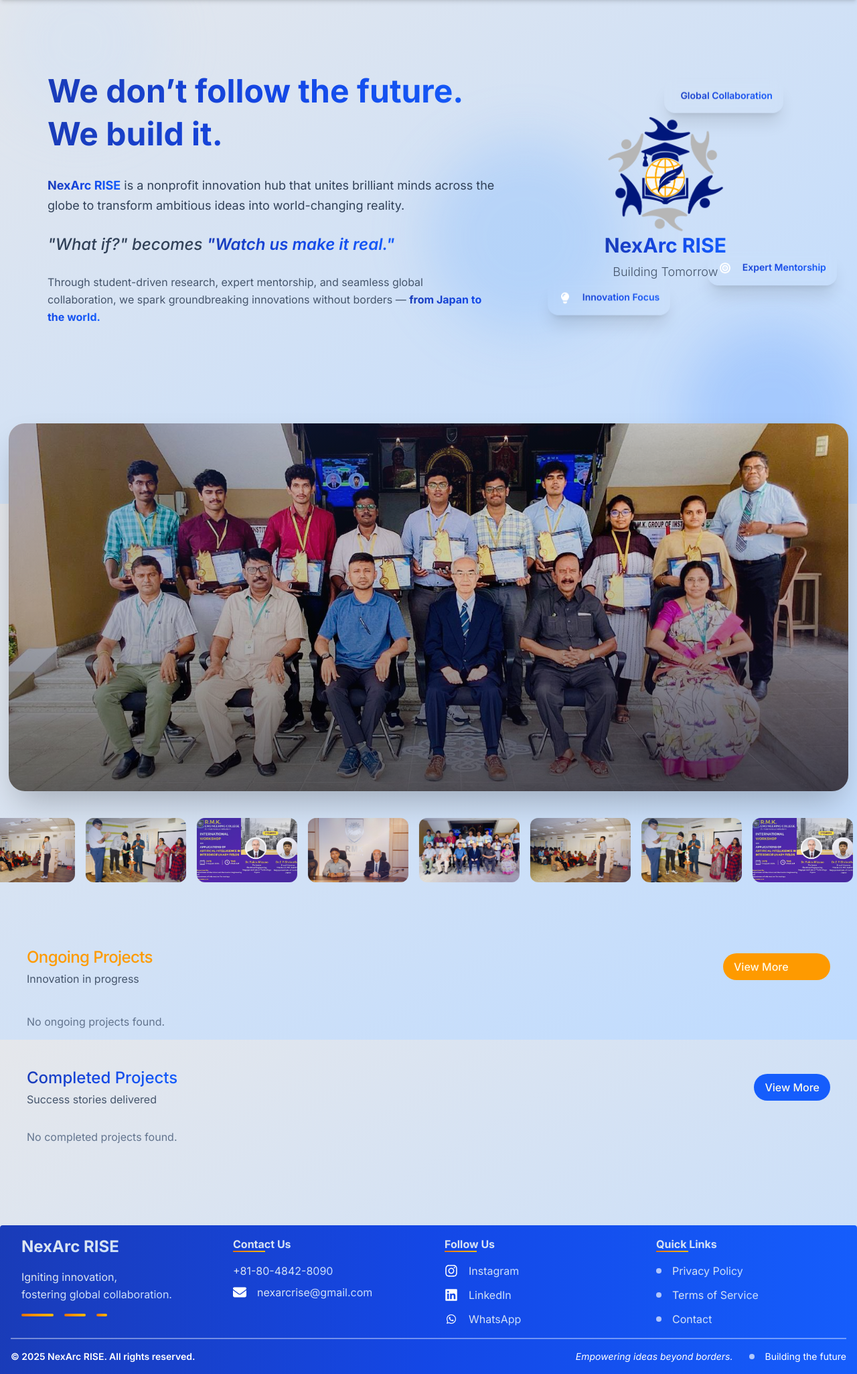
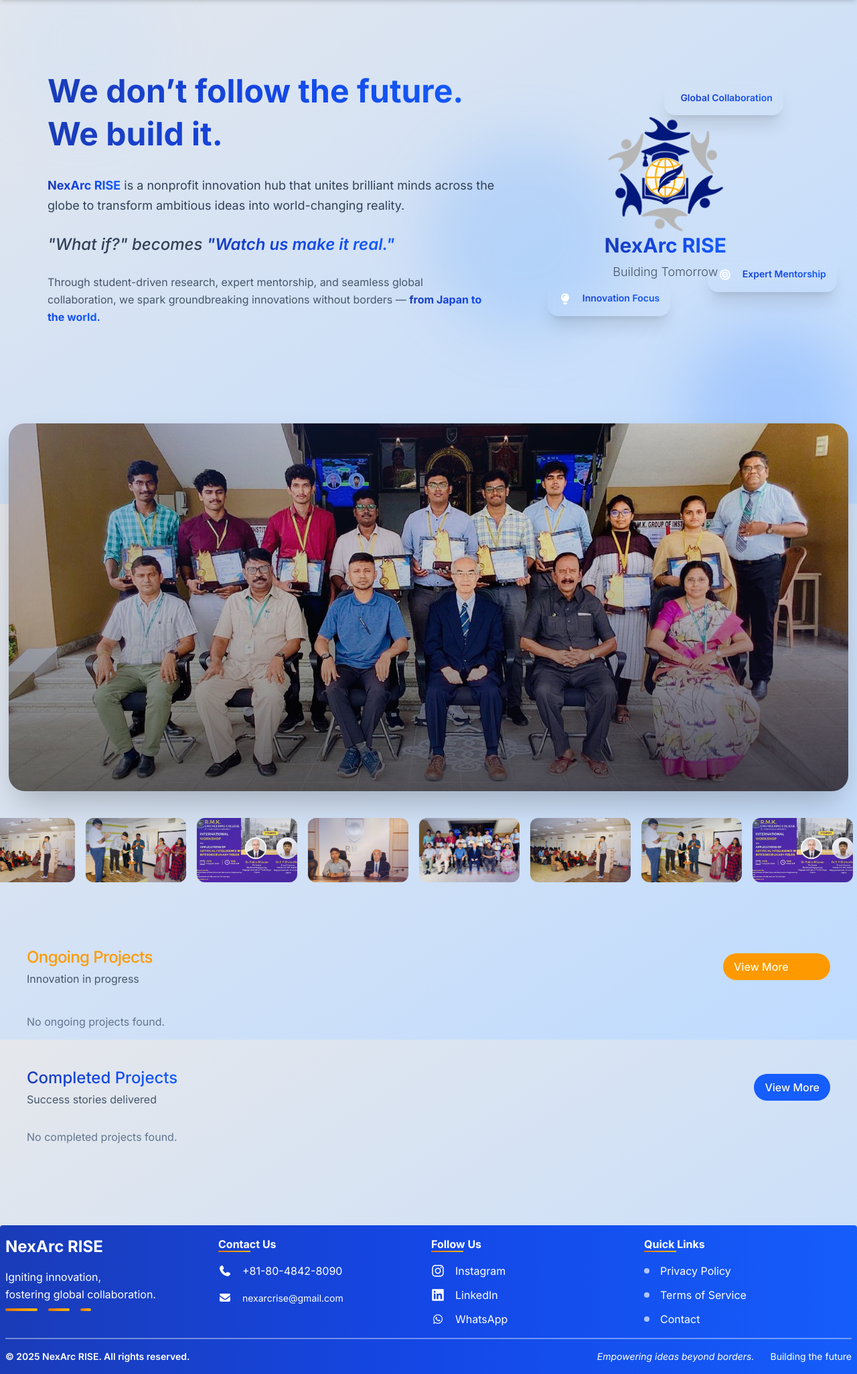
Before and after one commit to Chokkalingam-s/NexArc-RISE, a PHP site: page /nexarc-rise/ in a window 1280 px wide. Shown: the part 48-2099 px from the top of the page at 67% size. Run offline with PHP 8.4, Linux system fonts and the light colour scheme; data that the repository does not hold is empty; style sheets or scripts are compiled from the project's sources.

Commit message:
fixed footer design and amde it smaller

```diff
--- a/components/footer.php
+++ b/components/footer.php
@@ -1,21 +1,14 @@
 <footer class="relative mt-32 grad_primary text-white overflow-hidden rounded-t-sm">
-  <div class="absolute inset-0 opacity-50"></div>
-  <div class="relative z-10 pb-4 px-4">
+  <div class="relative z-10 pb-4 px-2">
     <?php include_once "links.php"; ?>
-
     <div class="max-w-7xl mx-auto pt-4 border-t-2 border-white/40">
-      <div class="flex flex-col md:flex-row items-center justify-between gap-6 text-sm">
-        <div class="flex items-center gap-4">
-          <p class="font-semibold">&copy; <?= date(
+      <div class="flex flex-col md:flex-row items-center justify-between text-sm">
+         <p class="font-semibold">&copy; <?= date(
             "Y",
           ) ?> NexArc RISE. All rights reserved.</p>
-        </div>
-        <div class="flex items-center gap-6">
+        <div class="flex items-center md:gap-6 gap-x-4">
           <em>Empowering ideas beyond borders.</em>
-          <div class="flex items-center gap-2">
-            <div class="dot"></div>
             <span class="text-sm">Building the future</span>
-          </div>
         </div>
       </div>
     </div>
--- a/components/links.php
+++ b/components/links.php
@@ -1,9 +1,9 @@
 <?php include_once __DIR__ . "/helpers.php"; ?>
 
-<div class="grid grid-cols-2 lg:grid-cols-4 gap-12 max-w-7xl mx-auto p-4 rounded-xl">
+<div class="grid grid-cols-2 lg:grid-cols-4 gap-2 max-w-7xl mx-auto py-4 rounded-xl">
   <!-- Site Info Column -->
-  <div class="space-y-4">
-    <div class="space-y-4">
+  <div class="space-y-2">
+    <div class="md:space-y-4">
       <h1 class="text-2xl font-bold gradient-text">
         NexArc RISE
       </h1>
@@ -25,15 +25,13 @@
       Contact Us
       <div class="absolute bottom-0 left-0 w-12 h-0.5 grad_secondary mt-2"></div>
     </h2>
-    <div class="space-y-2">
       <div class="flex items-center gap-2">
-        <?= inline_svg("assets/icons/phone-solid.svg") ?>
+        <?= inline_svg("assets/icons/phone-solid-full.svg") ?>
         <span class="gradient-text">+81-80-4842-8090</span>
       </div>
       <div class="flex items-center gap-2">
         <?= inline_svg("assets/icons/envelope-solid.svg") ?>
-        <a href="mailto:nexarcrise@gmail.com" class="hover:underline gradient-text">nexarcrise@gmail.com</a>
-      </div>
+        <span><a href="mailto:nexarcrise@gmail.com" class="hover:underline gradient-text text-sm">nexarcrise@gmail.com</a></span>
     </div>
   </div>
 
--- a/styles.css
+++ b/styles.css
@@ -53,17 +53,6 @@
   aspect-ratio: 1;
   @apply aspect-auto w-auto fill-gray-100;
 }
-
-/*a {
-  &:hover,
-  &:active,
-  &:focus {
-    @apply text-amber-500;
-  }
-  img {
-    @apply aspect-auto w-auto fill-gray-100;
-  }
-}*/
 
 p {
   max-width: 65ch;
@@ -190,99 +179,8 @@
   }
 }
 
-@keyframes float {
-
-  0%,
-  100% {
-    transform: translateY(0);
-  }
-
-  50% {
-    transform: translateY(-6px);
-  }
-}
-
 .ongoing {
   @apply text-2xl font-medium tracking-tight text-amber-500;
-}
-
-/*acheivements*/
-@keyframes float {
-
-  0%,
-  100% {
-    transform: translateY(0px);
-  }
-
-  50% {
-    transform: translateY(-10px);
-  }
-}
-
-@keyframes pulse-glow {
-
-  0%,
-  100% {
-    box-shadow: 0 0 20px rgba(59, 130, 246, 0.3);
-  }
-
-  50% {
-    box-shadow:
-      0 0 40px rgba(59, 130, 246, 0.6),
-      0 0 60px rgba(59, 130, 246, 0.3);
-  }
-}
-
-@keyframes shimmer {
-  0% {
-    background-position: -200% 0;
-  }
-
-  100% {
-    background-position: 200% 0;
-  }
-}
-
-.float-animation {
-  animation: float 6s ease-in-out infinite;
-}
-
-.pulse-glow {
-  animation: pulse-glow 3s ease-in-out infinite;
-}
-
-/*.shimmer {
-  background: linear-gradient(
-    90deg,
-    transparent,
-    rgba(255, 255, 255, 0.2),
-    transparent
-  );
-  background-size: 200% 100%;
-  animation: shimmer 2s infinite;
-}*/
-.glass-morphism {
-  backdrop-filter: blur(16px);
-  background: rgba(255, 255, 255, 0.1);
-  border: 1px solid rgba(255, 255, 255, 0.2);
-}
-
-.gradient-border {
-  background: linear-gradient(135deg,
-      #667eea 0%,
-      #764ba2 100%);
-  padding: 2px;
-  border-radius: 16px;
-}
-
-.gradient-border-inner {
-  background: rgba(15, 23, 42, 0.95);
-  border-radius: 14px;
-  height: 100%;
-}
-
-.gradient-text {
-  @apply bg-gradient-to-br from-gray-200 to-blue-200 bg-clip-text text-transparent;
 }
 
 .image-preview {
```
Also changed, not shown: assets/icons/envelope-solid-full.svg (deleted), assets/icons/envelope-solid.svg.
